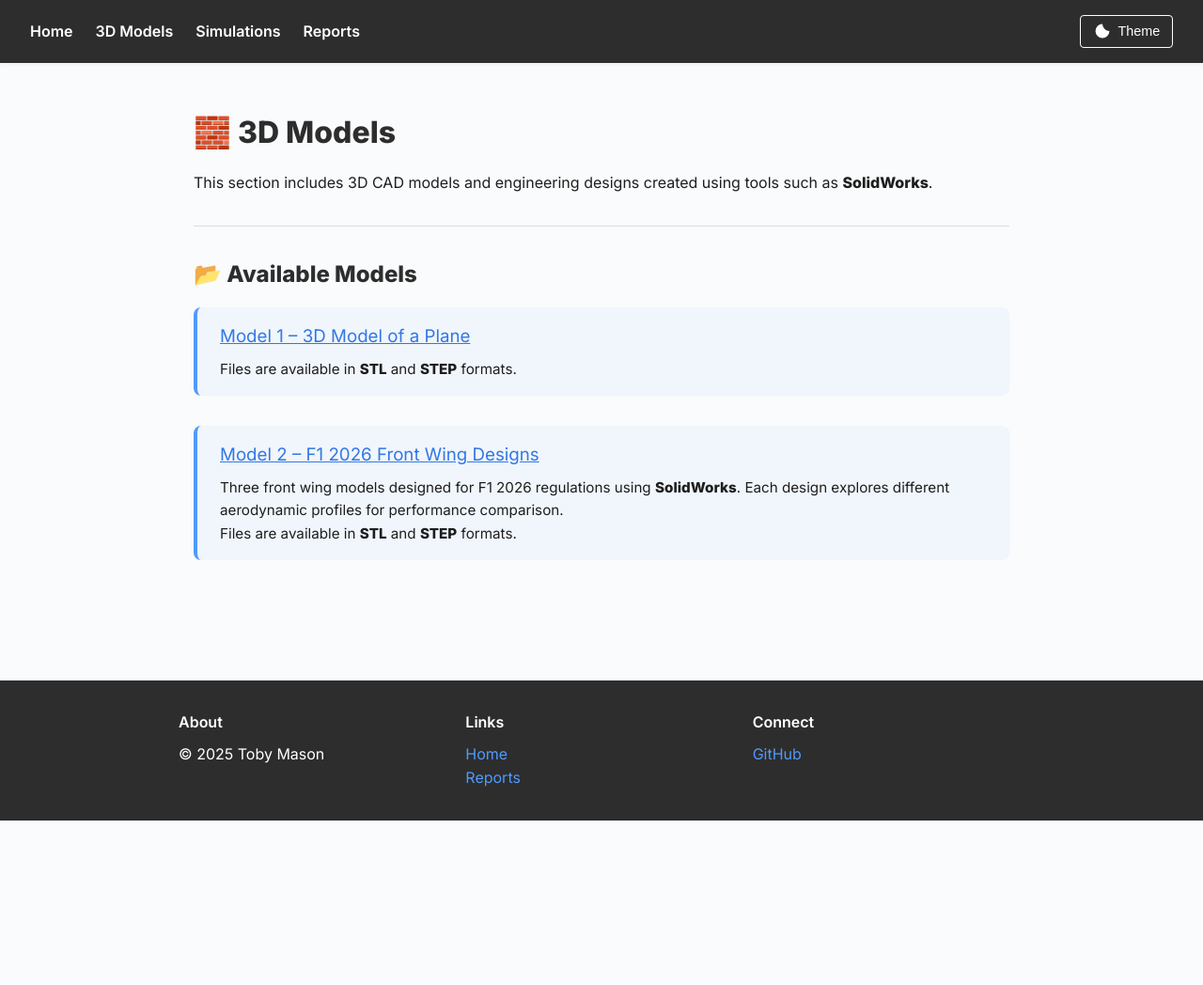
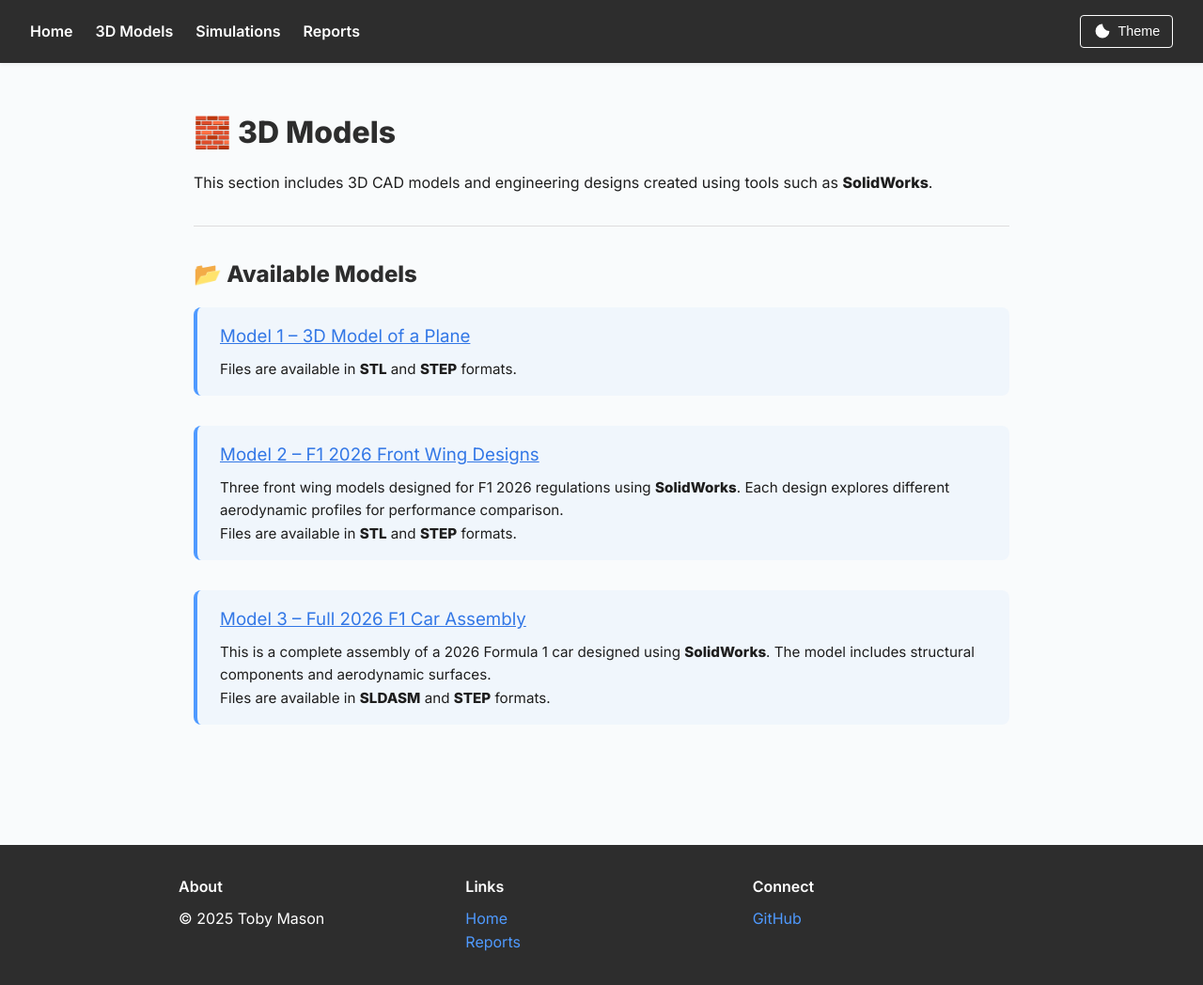
Before and after one commit to tob-mas/engineeringportfolio, a Jekyll site: the page built from 3d_models/3d_models.md, in a window 1280 px wide and 1048 px high. Shown: the whole window at 94% size. Built offline with Jekyll 4.4.1, drawn with Linux system fonts in a browser that asks for light colours.

Commit message:
Update 3d_models.md

```diff
--- a/3d_models/3d_models.md
+++ b/3d_models/3d_models.md
@@ -22,3 +22,9 @@ This section includes 3D CAD models and engineering designs created using tools
   <p>Three front wing models designed for F1 2026 regulations using <strong>SolidWorks</strong>. Each design explores different aerodynamic profiles for performance comparison.</p>
   <p>Files are available in <strong>STL</strong> and <strong>STEP</strong> formats.</p>
 </div>
+
+<div class="content-block">
+  <h3><a href="{{ site.baseurl }}/3d_models/28-07-25">Model 3 – Full 2026 F1 Car Assembly</a></h3>
+  <p>This is a complete assembly of a 2026 Formula 1 car designed using <strong>SolidWorks</strong>. The model includes structural components and aerodynamic surfaces.</p>
+  <p>Files are available in <strong>SLDASM</strong> and <strong>STEP</strong> formats.</p>
+</div>
```
